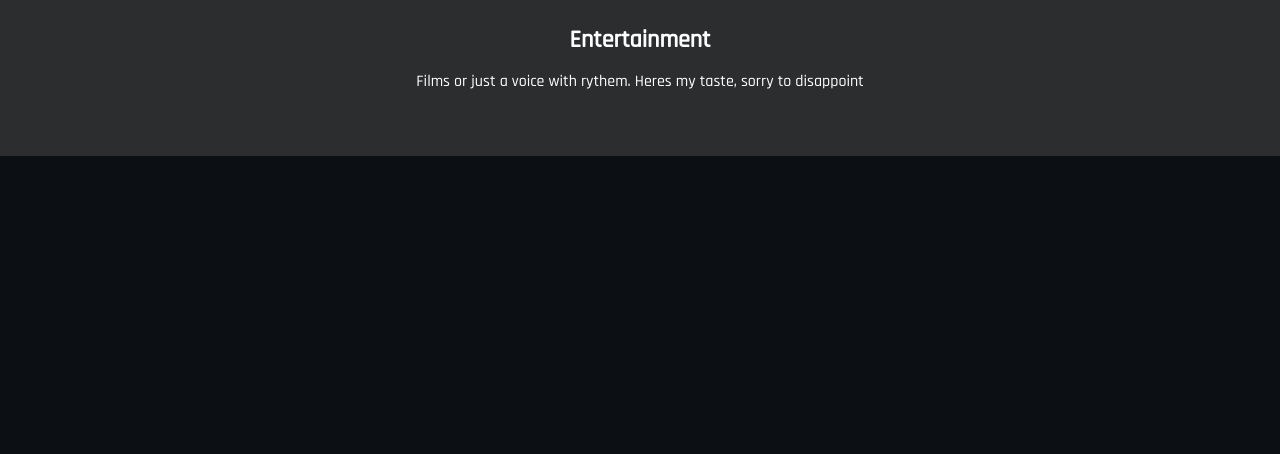
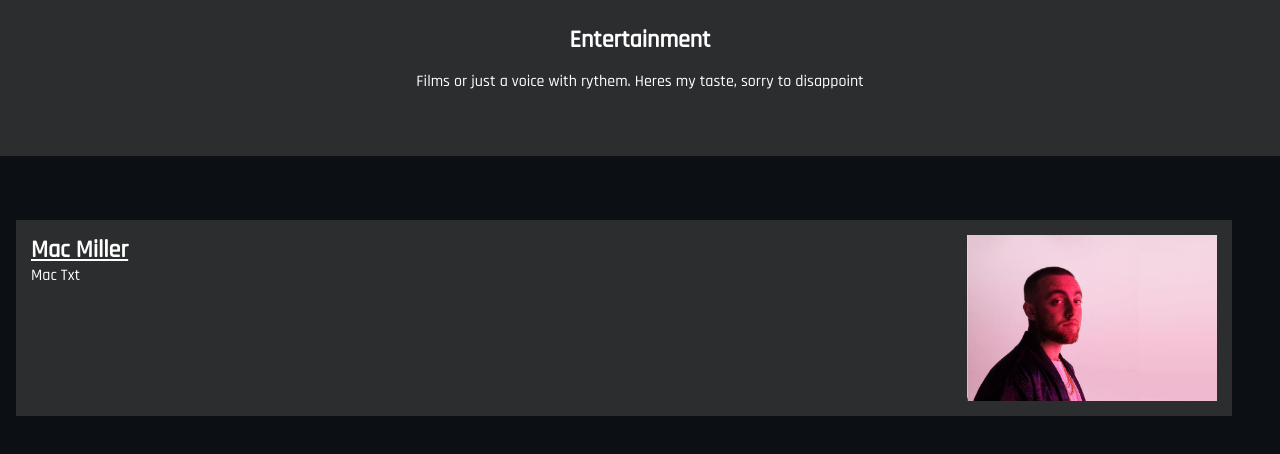
Before and after one commit to Rephec/final-project, a plain HTML site: page Entertainment.html in a window 1280 px wide. Shown: the part 66-520 px from the top of the page. Drawn offline with Linux system fonts and the light colour scheme.

Commit message:
Mac change

```diff
--- a/Entertainment.html
+++ b/Entertainment.html
@@ -29,6 +29,13 @@
           </p>
         </section>
       </div>
+      <div class="boxed-info">
+        <div class="text-hpdiv">
+          <h2>Mac Miller</h2>
+          <p>Mac Txt</p>
+        </div>
+        <img src="Images/mac-miller.jpg" alt="artist, Mac Miller" />
+      </div>
     </div>
   </body>
 </html>
```
Also changed, not shown: Images/mac-miller.jpg (added).
